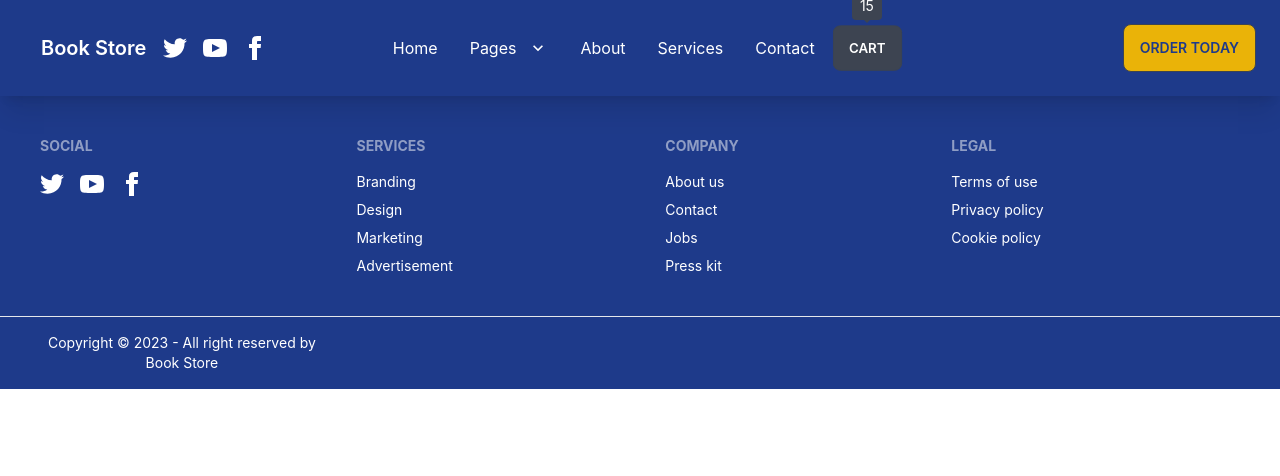
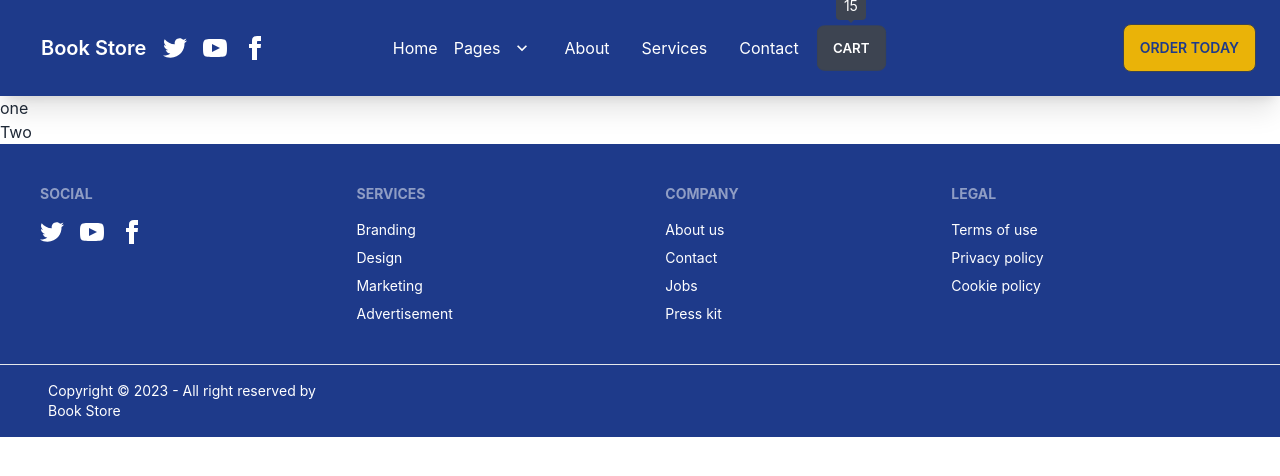
Before and after one commit to imashiqe/book-app, a React (Create React App) app: page / in a window 1280 px wide. Shown: the top 476 px of the page. Built offline with nearby package versions, Linux system fonts and the light colour scheme.

Commit message:
home page added

```diff
--- a/src/App.js
+++ b/src/App.js
@@ -1,15 +1,12 @@
-import logo from './logo.svg';
+
 import './App.css';
-import Header from './shared/Header/Header';
-import Footer from './shared/Footer/Footer';
-import { Outlet } from 'react-router-dom';
 
+import {  RouterProvider } from 'react-router-dom';
+import {Routes} from './Routes/Routes/Routes';
 function App() {
   return (
-    <div className="App">
-     <Header></Header>
-     <Outlet></Outlet>
-     <Footer></Footer>
+    <div >
+      <RouterProvider router={Routes}></RouterProvider>
     </div>
   );
 }
--- /dev/null
+++ b/src/Routes/Routes/Routes.js
@@ -0,0 +1,17 @@
+import { createBrowserRouter } from "react-router-dom";
+import Home from "../../component/Home/Home";
+import Main from "../../layout/Main";
+
+
+ export const Routes = createBrowserRouter([
+    {
+      path: '/',
+      element: <Main> </Main>,
+      children: [
+          {
+            path: '/',
+            element: <Home></Home>
+          }
+      ]
+    }
+]);
--- /dev/null
+++ b/src/component/Home/Home.js
@@ -0,0 +1,19 @@
+import React from 'react';
+
+const Home = () => {
+    return (
+        <div className=''>
+             <div className='container  grid-cols-2'>
+                   <div>
+                      <h2>one</h2>
+                   </div>
+
+                   <div>
+                      <h2>Two</h2>
+                   </div>
+             </div>
+        </div>
+    );
+};
+
+export default Home;
--- /dev/null
+++ b/src/layout/Main.js
@@ -0,0 +1,16 @@
+import React from 'react';
+import { Outlet } from 'react-router-dom';
+import Footer from '../shared/Footer/Footer';
+import Header from '../shared/Header/Header';
+
+const Main = () => {
+    return (
+        <div>
+            <Header></Header>
+            <Outlet></Outlet>
+            <Footer></Footer>
+        </div>
+    );
+};
+
+export default Main;
--- a/src/shared/Header/Header.js
+++ b/src/shared/Header/Header.js
@@ -1,4 +1,5 @@
 import React from 'react';
+import { Link } from 'react-router-dom';
 
 const Header = () => {
     return (
@@ -37,8 +38,8 @@ const Header = () => {
     </div>
   </div>
   <div className="navbar-center hidden lg:flex">
-    <ul className="menu menu-horizontal px-1">
-      <li><a>Home</a></li>
+    <ul className="menu menu-horizontal px-1 ">
+       <Link to='/' className='pt-3'>Home</Link>
       <li tabIndex={0}>
         <a>
           Pages
```
